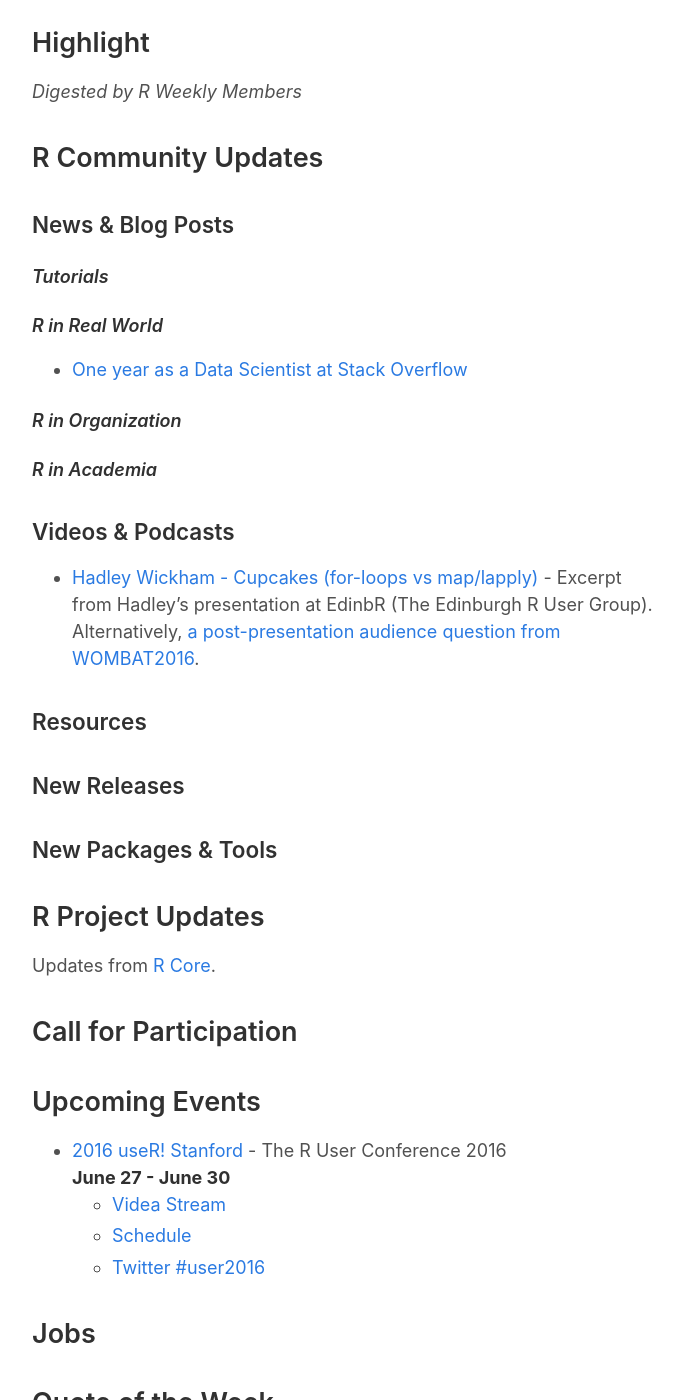
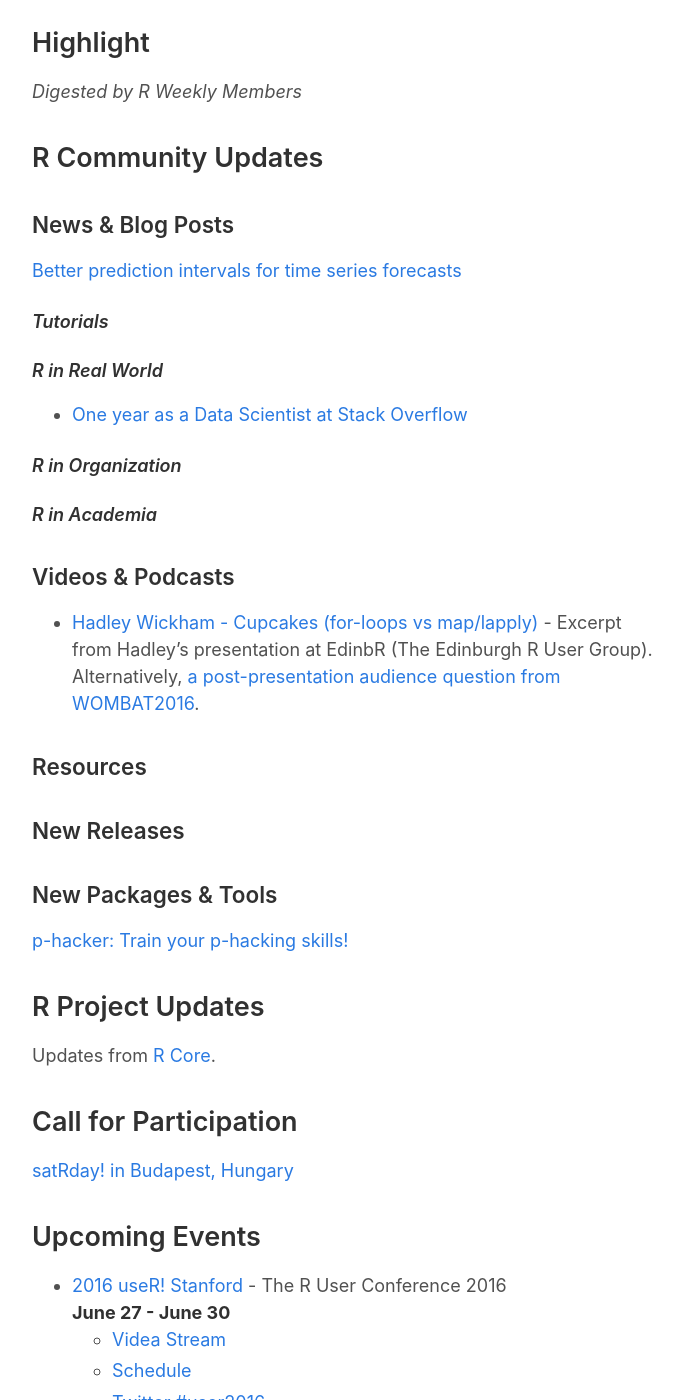
Before and after one commit to rweekly/rweekly.org, a Jekyll site: the page built from draft.md, in a window 1280 px wide and 1400 px high, scrolled down 254 px. Shown: the whole window, without its empty margins (293-976 px from the left). Built offline with Jekyll 4.4.1, drawn with Linux system fonts in a browser that asks for light colours.

Commit message:
Update draft.md
added a blog post, and link to a new shiny app, Call for presentations for satRday! conf in Budapest

```diff
--- a/draft.md
+++ b/draft.md
@@ -14,6 +14,8 @@ Hello and welcome to the new issue of **R Weekly**!
 ## R Community Updates
 
 ### News & Blog Posts
+
+[Better prediction intervals for time series forecasts](http://ellisp.github.io/blog/2016/01/30/hybrid-forecasts/?utm_content=buffer32d5f&utm_medium=social&utm_source=twitter.com&utm_campaign=buffer)
 
 #### Tutorials
 
@@ -37,9 +39,9 @@ Hello and welcome to the new issue of **R Weekly**!
 ### New Releases
 
 
+### New Packages & Tools
 
-
-### New Packages & Tools
+[p-hacker: Train your p-hacking skills!](http://www.r-bloggers.com/introducing-the-p-hacker-app-train-your-expert-p-hacking-skills/)
 
 
 ## R Project Updates
@@ -49,6 +51,7 @@ Updates from [R Core](http://developer.r-project.org/blosxom.cgi/R-devel/NEWS).
 
 ## Call for Participation
 
+[satRday! in Budapest, Hungary](http://budapest.satrdays.org/#cfp)
 
 ## Upcoming Events
 
```
